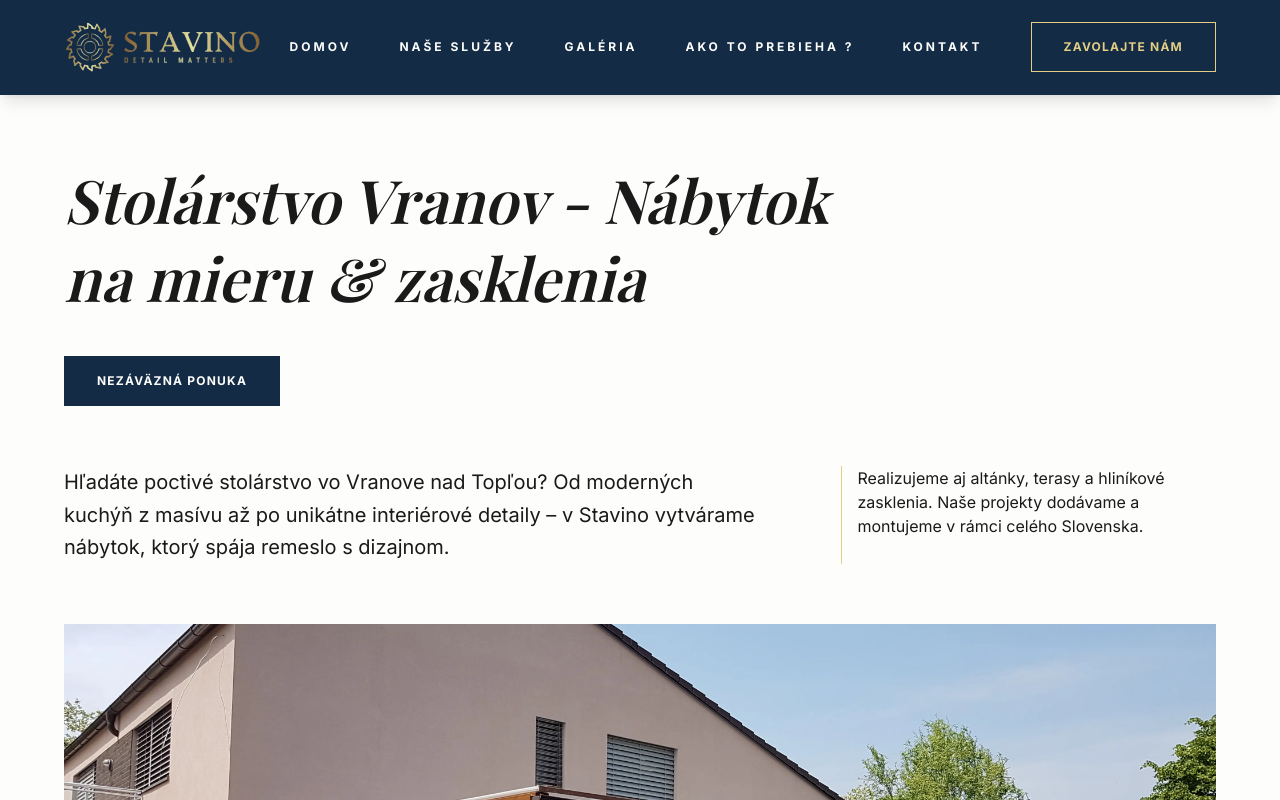
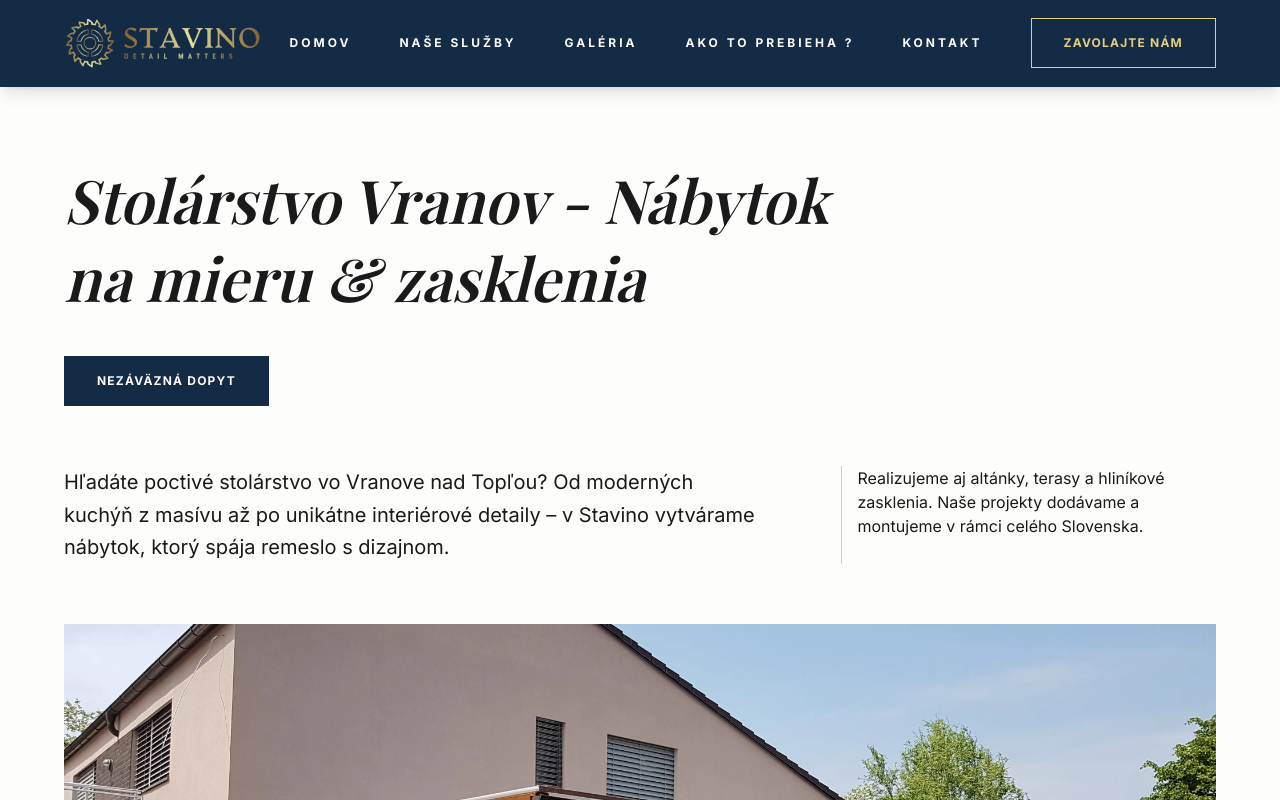
Before and after one commit to Slavomir7115/stavino-stolarstvo, a Next.js app: page / in a window 1280 px wide. Shown: the top 800 px of the page. Built offline with nearby package versions, Linux system fonts and the light colour scheme; a web font is replaced by a local one.

Commit message:
changed padding in header

```diff
--- a/components/Herobanner.jsx
+++ b/components/Herobanner.jsx
@@ -10,7 +10,7 @@ export default function Hero() {
         <div className="flex flex-col items-start gap-10 md:w-2/3">
           <H1>Stolárstvo Vranov - Nábytok na mieru & zasklenia</H1>
           <Link href="#kontakt">
-            <PrimaryButton>Nezáväzná ponuka</PrimaryButton>
+            <PrimaryButton>Nezáväzná dopyt</PrimaryButton>
           </Link>
         </div>
         <div className="flex flex-col md:flex-row gap-10 md:gap-20 ">
--- a/components/layout/Header.jsx
+++ b/components/layout/Header.jsx
@@ -13,7 +13,7 @@ export default function Header() {
   const [isOpen, setIsOpen] = useState(false);
 
   return (
-    <header className="fixed top-0 w-full z-50 bg-blue py-3 shadow-lg">
+    <header className="fixed top-0 w-full z-50 bg-blue py-1 md:py-2 shadow-lg">
       <Container className="flex items-center justify-between">
         {/* LOGO */}
         <Link
```
